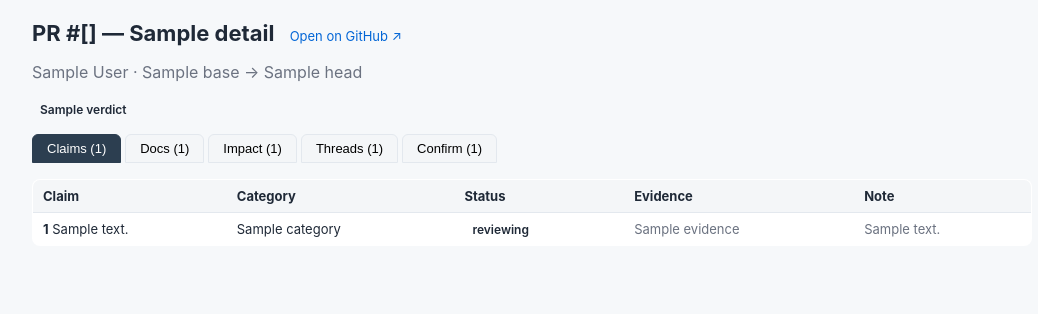
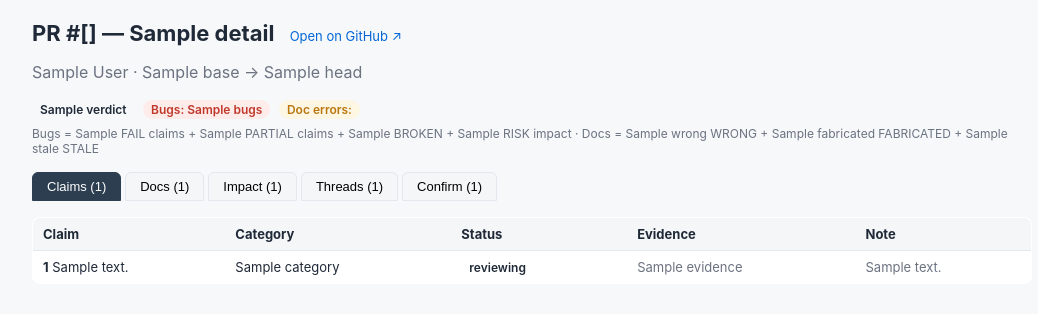
Before and after one commit to letruong272/deepseek-harness-pr-review, a FastAPI app: template web/templates/pr.html in a window 1280 px wide. Shown: the part 40-354 px from the top of the page, without its empty margins (108-1146 px from the left). Run offline with FastAPI, Linux system fonts and the light colour scheme; the template is opened without the code that fills it: most values are stand-ins (such as "Sample title", 1, 10 or a date in 2020).

Commit message:
feat: show bug/doc error breakdown on PR detail

```diff
--- a/web/metrics.py
+++ b/web/metrics.py
@@ -103,8 +103,22 @@
                     if c.get("status") in ("FAIL", "PARTIAL"))
                 + sum(1 for i in impact
                       if i.get("impact") in ("BROKEN", "RISK")),
+        "bug_breakdown": {
+            "claims_fail": sum(1 for c in claims if c.get("status") == "FAIL"),
+            "claims_partial": sum(1 for c in claims
+                                  if c.get("status") == "PARTIAL"),
+            "impact_broken": sum(1 for i in impact
+                                 if i.get("impact") == "BROKEN"),
+            "impact_risk": sum(1 for i in impact if i.get("impact") == "RISK"),
+        },
         "doc_errors": sum(1 for d in docs
                           if d.get("status") in ("WRONG", "FABRICATED", "STALE")),
+        "doc_breakdown": {
+            "wrong": sum(1 for d in docs if d.get("status") == "WRONG"),
+            "fabricated": sum(1 for d in docs
+                              if d.get("status") == "FABRICATED"),
+            "stale": sum(1 for d in docs if d.get("status") == "STALE"),
+        },
         "open_questions": sum(1 for a in answers
                               if a.get("answer") in ("SKIPPED", "")),
         "rounds": _read_rounds(session_dir),
--- a/web/static/style.css
+++ b/web/static/style.css
@@ -69,3 +69,5 @@
 .gh-link { font-size: 13px; font-weight: 400; color: #0366d6;
            text-decoration: none; margin-left: 10px; }
 .gh-link:hover { text-decoration: underline; }
+.breakdown { margin-top: 8px; font-size: 12px; }
+.verdict { margin-right: 4px; }
--- a/web/templates/pr.html
+++ b/web/templates/pr.html
@@ -26,6 +26,16 @@
      href="https://github.com/{{ repo_owner }}/{{ repo_name }}/pull/{{ detail.pr.pr }}">Open on GitHub ↗</a></h1>
 <p class="muted">{{ detail.pr.author }} · {{ detail.pr.base }} → {{ detail.pr.head }}</p>
 <span class="verdict v-{{ detail.pr.verdict|lower }}">{{ detail.pr.verdict }}</span>
+<span class="verdict v-fail">Bugs: {{ detail.pr.bugs }}</span>
+<span class="verdict v-wrong">Doc errors: {{ detail.pr.doc_errors }}</span>
+<p class="muted breakdown">
+  {% set b = detail.pr.bug_breakdown %}
+  Bugs = {{ b.claims_fail }} FAIL claim{{ 's' if b.claims_fail != 1 }}
+  + {{ b.claims_partial }} PARTIAL claim{{ 's' if b.claims_partial != 1 }}
+  + {{ b.impact_broken }} BROKEN + {{ b.impact_risk }} RISK impact
+  {% set d = detail.pr.doc_breakdown %}
+  · Docs = {{ d.wrong }} WRONG + {{ d.fabricated }} FABRICATED + {{ d.stale }} STALE
+</p>
 
 <div class="tabs">
   <button class="tab-btn active" onclick="showTab('tab-claims', this)">Claims ({{ detail.claims|length }})</button>
```
